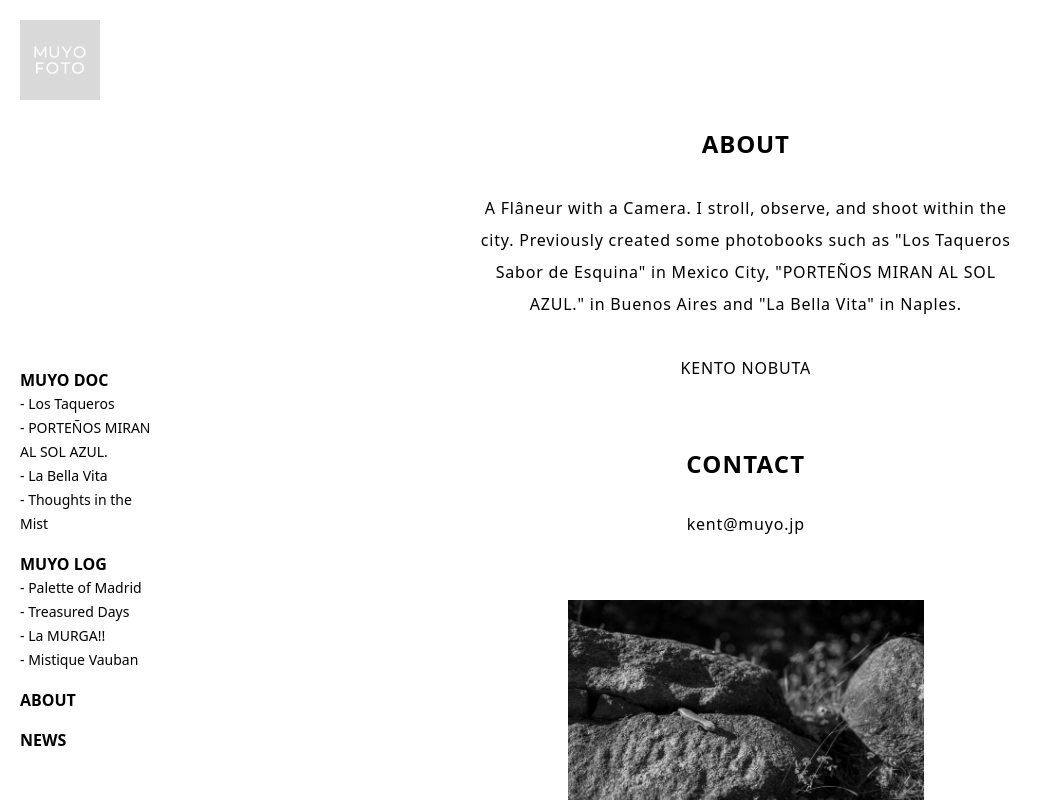
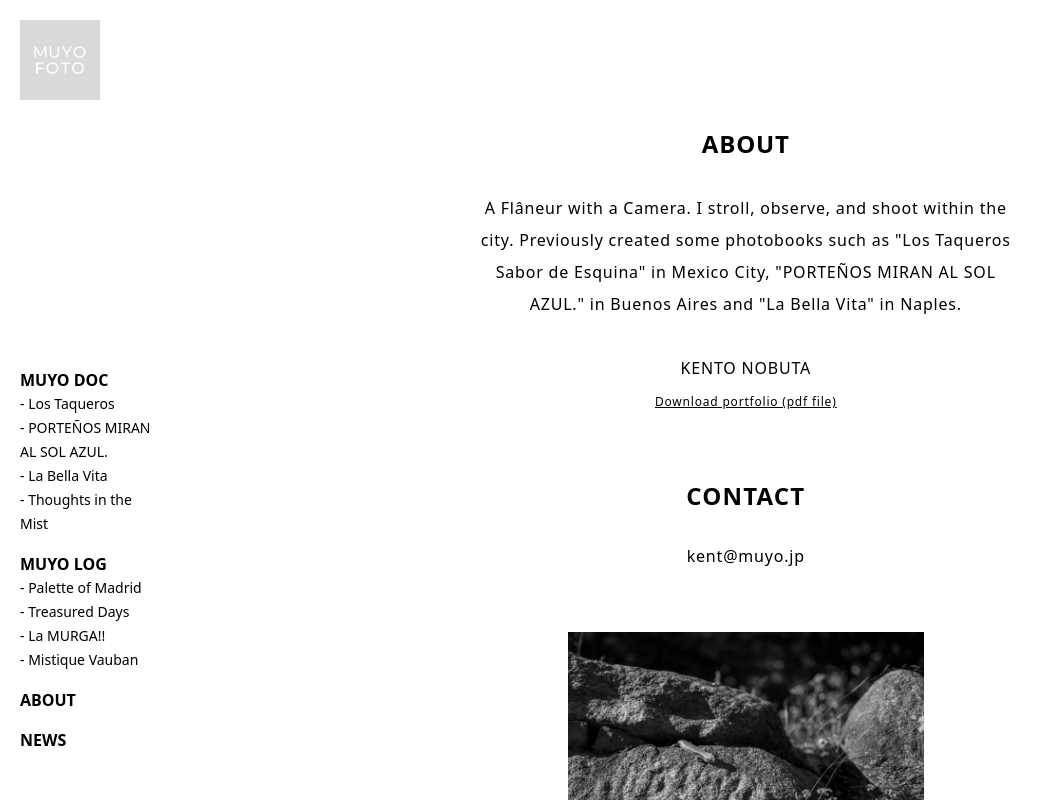
Before and after one commit to Kenchim/muyofoto, a Next.js app: page /about in a window 1280 px wide. Shown: the top 800 px of the page, without its empty margins (0-1053 px from the left). Built offline with nearby package versions, Linux system fonts and the light colour scheme.

Commit message:
add portfolio pdf

```diff
--- a/app/about/page.tsx
+++ b/app/about/page.tsx
@@ -1,3 +1,4 @@
+import Link from "next/link";
 import FotoCap from "../component/foto_caption";
 
 export default function About() {
@@ -10,6 +11,10 @@ export default function About() {
                 "PORTEÑOS MIRAN AL SOL AZUL." in Buenos Aires and "La Bella Vita" in Naples.
             </p>
             <p className="mt-4 md:mt-8">KENTO NOBUTA</p>
+            <p className="underline hover:text-gray-500 inline-block text-xs">
+                <Link href="https://drive.google.com/file/d/1Ms2H0dFfK8yntHkjzbAyRD3cQjJW5MTQ/view?usp=sharing"
+                download="https://drive.google.com/file/d/1Ms2H0dFfK8yntHkjzbAyRD3cQjJW5MTQ/view?usp=sharing">
+                Download portfolio (pdf file)</Link></p>
             </div>
             <h2 className="font-bold mt-16 text-xl md:text-2xl tracking-wider">CONTACT</h2>
             <p className="mt-4 md:mt-8 mb-16">kent@muyo.jp</p>
```
